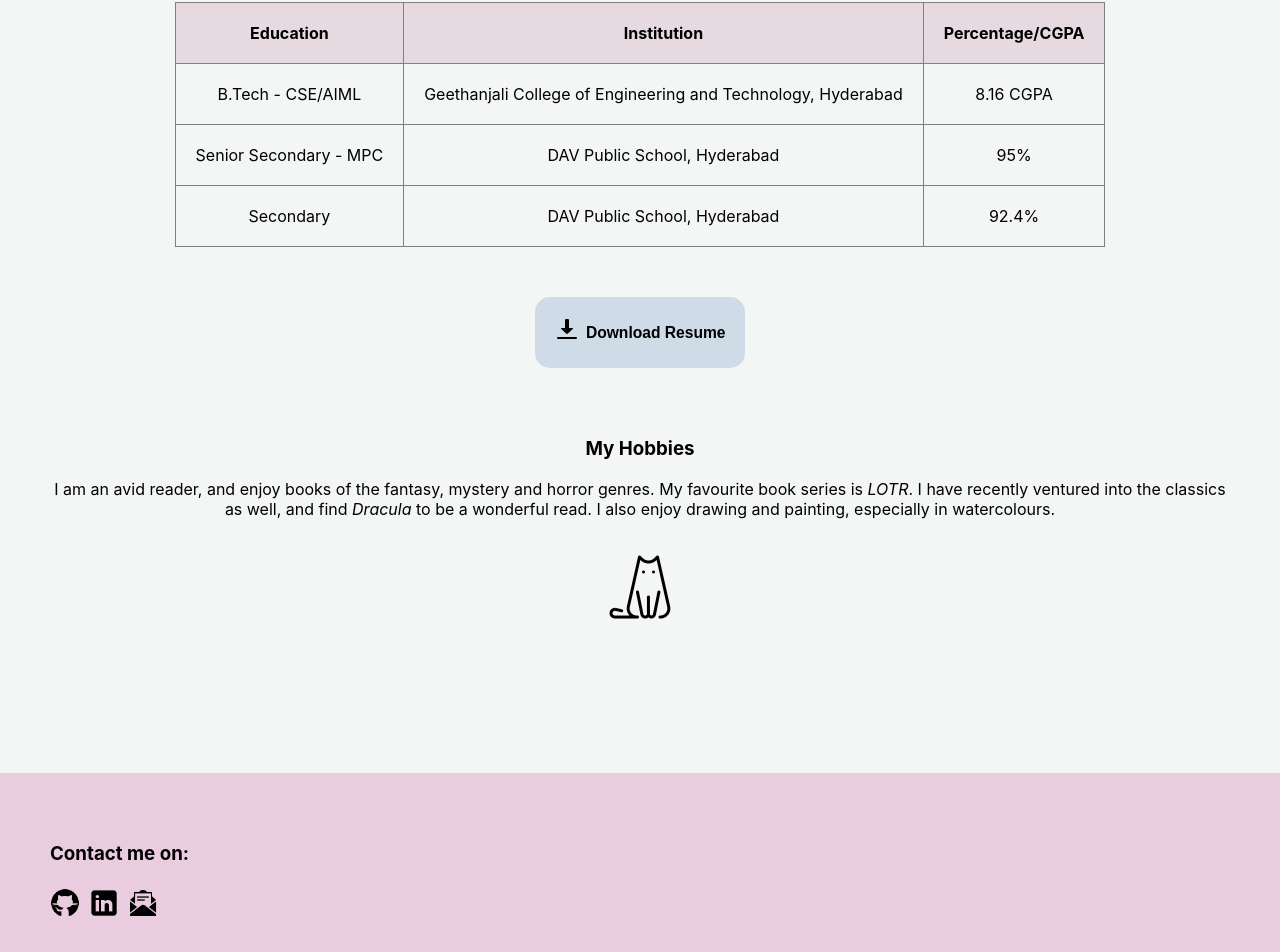
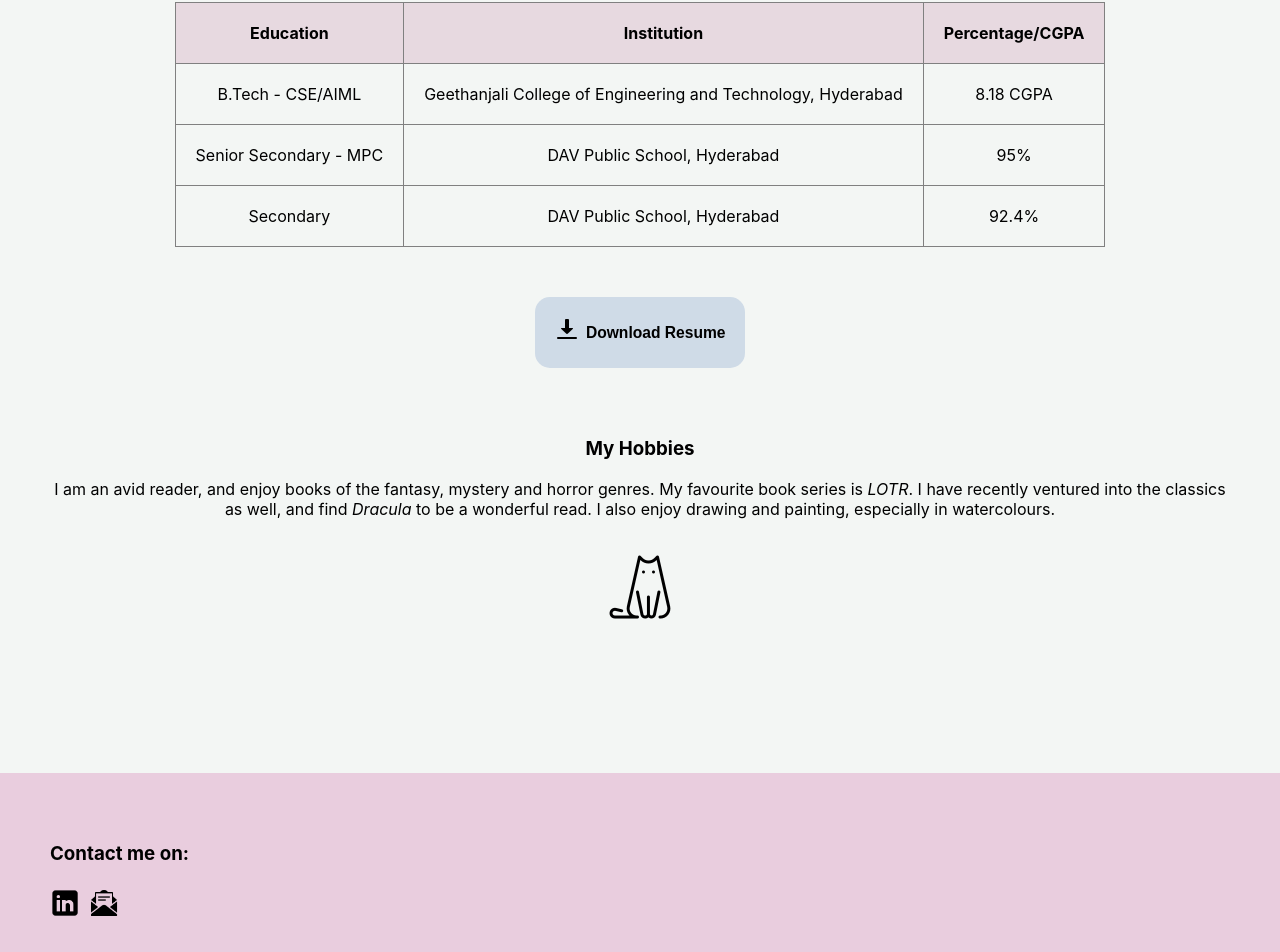
Before and after one commit to NagaNitya/Portfolio, a React (Create React App) app in the folder portfolio/: page /about in a window 1280 px wide. Shown: the part 1948-2900 px from the top of the page. Built offline with nearby package versions, Linux system fonts and the light colour scheme.

Commit message:
corrected name and removed github icon

```diff
--- a/portfolio/src/About/Aboutinfo.jsx
+++ b/portfolio/src/About/Aboutinfo.jsx
@@ -91,7 +91,7 @@ const Aboutinfo =() => {
                     <tr>
                         <td>B.Tech - CSE/AIML</td>
                         <td>Geethanjali College of Engineering and Technology, Hyderabad</td>
-                        <td>8.16 CGPA</td>
+                        <td>8.18 CGPA</td>
                     </tr>
                     <tr>
                         <td>Senior Secondary - MPC</td>
--- a/portfolio/src/Foot/Foot.jsx
+++ b/portfolio/src/Foot/Foot.jsx
@@ -1,5 +1,4 @@
 import React from 'react'
-import githublogo from '../Assets/githublogo.png'
 import linkedinlogo from '../Assets/linkedinlogo.png'
 import emaillogo from '../Assets/emaillogo.png'
 import './Foot.css'
@@ -11,9 +10,6 @@ const Foot = () => {
             <div className='foot_dets'>
                 <div className='contact'>
                     <h3>Contact me on:</h3>
-                    <a target="_blank" href="https://github.com/NagaNitya" rel="noreferrer">
-                        <img src={githublogo} alt="github logo" />
-                    </a>&nbsp;&nbsp;
                     <a target="_blank" href="https://www.linkedin.com/in/nitya-penumerthy-1256b7274/" rel="noreferrer">
                         <img src={linkedinlogo} alt="linkedin logo" />
                     </a>&nbsp;&nbsp;
@@ -34,7 +30,6 @@ const Foot = () => {
                 <a target="_blank" href="https://icons8.com/icon/122637/react" rel="noreferrer">React</a>,&nbsp;
                 <a target="_blank" href="https://icons8.com/icon/124385/email-open" rel="noreferrer">Email Open</a>,&nbsp;
                 <a target="_blank" href="https://icons8.com/icon/8808/linkedin" rel="noreferrer">linkedin logo</a>,&nbsp;
-                <a target="_blank" href="https://icons8.com/icon/12599/github" rel="noreferrer">GitHub</a>,&nbsp;
                 <a target="_blank" href="https://icons8.com/icon/121371/cat" rel="noreferrer">Cat</a>,&nbsp;
                 <a target="_blank" href="https://icons8.com/icon/3723/location" rel="noreferrer">Location</a>&nbsp;
                 <a target="_blank" href="https://icons8.com/icon/61864/artificial-intelligence" rel="noreferrer">Ai</a>,&nbsp;
--- a/portfolio/src/Projects/Projectlist.jsx
+++ b/portfolio/src/Projects/Projectlist.jsx
@@ -44,7 +44,7 @@ const Projectlist = () => {
                 </div>
                 <div className='item'>
                     <img src={citylogo} alt="cityscape" />
-                    <h3>ARUSGD</h3>
+                    <h3>ARSUGD</h3>
                     <p>Accomodation Recommendation System using Geolocation Data, uses unsupervised machine learning techniques to classify areas as good, average or bad for rent. Find the deployment of this app <a href="https://accomodationbasedongeolocation.streamlit.app/" target='_blank' rel="noreferrer">here</a>.</p>
                 </div>
             </div>
```
Also changed, not shown: portfolio/src/Assets/githublogo.png (deleted).
